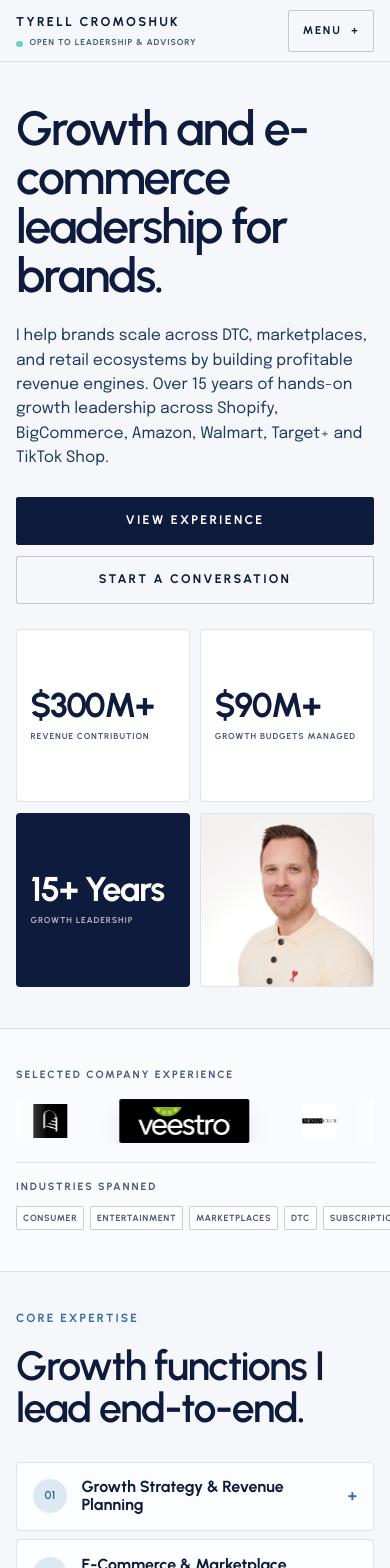
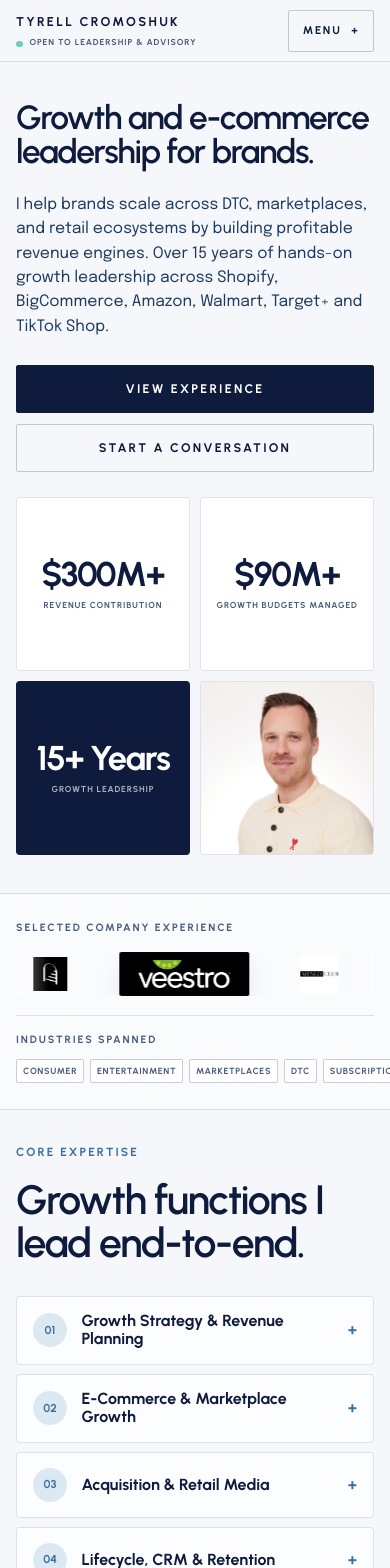
Before and after one commit to tcromoshuk-creator/personal-site, a Next.js app: page / in a window 390 px wide. Shown: the top 1568 px of the page. Built offline with nearby package versions, Linux system fonts and the light colour scheme.

Commit message:
Refine mobile homepage layout

```diff
--- a/src/app/globals.css
+++ b/src/app/globals.css
@@ -399,6 +399,10 @@ p {
   max-width: 980px;
 }
 
+.hero-title-mobile {
+  display: none;
+}
+
 .hero-heading .eyebrow {
   margin-bottom: 0.15rem;
 }
@@ -627,6 +631,11 @@ p {
   opacity: 1;
 }
 
+.company-mark.square-logo img {
+  max-height: 46px;
+  max-width: 46px;
+}
+
 .company-mark strong {
   font: inherit;
 }
@@ -868,6 +877,11 @@ p {
   background: #000000;
 }
 
+.case-logo-five-four-menlo-club img {
+  max-height: 40px;
+  max-width: 40px;
+}
+
 .case-company-mark {
   color: var(--ink);
   font-family: "Urbanist", ui-sans-serif, system-ui, sans-serif;
@@ -1430,6 +1444,11 @@ p {
     width: 100%;
   }
 
+  .hero-metric-card {
+    align-items: center;
+    text-align: center;
+  }
+
   .capability-architecture {
     display: none;
   }
@@ -1447,6 +1466,26 @@ p {
   .logo-section {
     padding-bottom: 2rem;
     padding-top: 2rem;
+  }
+
+  .platform-grid {
+    grid-template-columns: repeat(2, minmax(0, 1fr));
+  }
+
+  .platform-card:nth-child(5) {
+    grid-column: 1 / -1;
+    text-align: center;
+  }
+
+  .platform-card:nth-child(5) .platform-list {
+    grid-template-columns: repeat(2, minmax(0, 1fr));
+    justify-items: center;
+  }
+
+  .contact-section .section-heading h2 {
+    margin-left: auto;
+    margin-right: auto;
+    max-width: 15ch;
   }
 
   .company-roster {
@@ -1483,7 +1522,7 @@ p {
   }
 
   h1 {
-    font-size: clamp(2.6rem, 14vw, 4rem);
+    font-size: clamp(2.05rem, 8.6vw, 2.45rem);
     line-height: 1.02;
   }
 
@@ -1498,15 +1537,29 @@ p {
 
   .section,
   .page-hero {
-    padding-bottom: 2.35rem;
+    padding-bottom: 2.15rem;
     padding-left: 1rem;
     padding-right: 1rem;
+    padding-top: 2.15rem;
+  }
+
+  .hero {
+    padding-bottom: 2.35rem;
     padding-top: 2.35rem;
   }
 
-  .hero {
-    padding-bottom: 2.6rem;
-    padding-top: 2.6rem;
+  .hero h1 {
+    font-size: clamp(2.05rem, 8.6vw, 2.45rem);
+    line-height: 1.02;
+    max-width: 100%;
+  }
+
+  .hero-title-desktop {
+    display: none;
+  }
+
+  .hero-title-mobile {
+    display: inline;
   }
 
   .hero-lower-copy {
@@ -1524,6 +1577,8 @@ p {
   }
 
   .hero-proof {
+    margin-left: auto;
+    margin-right: auto;
     padding-top: 0;
   }
 
@@ -1538,7 +1593,9 @@ p {
   }
 
   .hero-metric-card {
+    align-items: center;
     padding: 0.85rem;
+    text-align: center;
   }
 
   .hero-metric-card strong {
@@ -1585,6 +1642,16 @@ p {
   .company-mark.adparlor-legacy img {
     max-height: 42px;
     max-width: 160px;
+  }
+
+  .company-mark.square-logo img {
+    max-height: 38px;
+    max-width: 38px;
+  }
+
+  .logo-section {
+    padding-bottom: 1.35rem;
+    padding-top: 1.65rem;
   }
 
   .industry-tags-block {
@@ -1618,6 +1685,14 @@ p {
     margin-top: 1.1rem;
   }
 
+  .case-proof-section,
+  .matrix-section,
+  .audience-section,
+  .contact-section {
+    padding-bottom: 2.1rem;
+    padding-top: 2.1rem;
+  }
+
   .case-card-compact {
     gap: 1rem;
     padding: 1.15rem;
@@ -1682,6 +1757,12 @@ p {
 
   .platform-card:nth-child(5) {
     grid-column: 1 / -1;
+    text-align: center;
+  }
+
+  .platform-card:nth-child(5) .platform-list {
+    grid-template-columns: repeat(2, minmax(0, 1fr));
+    justify-items: center;
   }
 
   .platform-card h3 {
@@ -1757,11 +1838,11 @@ p {
   }
 
   .contact-section .section-heading h2 {
-    font-size: clamp(2.2rem, 11vw, 3.15rem);
-    line-height: 1.12;
+    font-size: clamp(1.95rem, 8.9vw, 2.45rem);
+    line-height: 1.08;
     margin-left: auto;
     margin-right: auto;
-    max-width: 12ch;
+    max-width: 15ch;
   }
 
   .contact-section .section-heading p {
--- a/src/components/CaseCard.tsx
+++ b/src/components/CaseCard.tsx
@@ -47,7 +47,9 @@ function CaseLogo({ study }: { study: CaseStudy }) {
 
   return (
     <span
-      className={`case-logo-mark${whiteLogoSlugs.has(study.slug) ? " case-logo-white-mark" : ""}`}
+      className={`case-logo-mark case-logo-${study.slug}${
+        whiteLogoSlugs.has(study.slug) ? " case-logo-white-mark" : ""
+      }`}
     >
       <Image src={logo} alt="" width={120} height={48} sizes="120px" />
     </span>
--- a/src/components/Hero.tsx
+++ b/src/components/Hero.tsx
@@ -21,12 +21,27 @@ export function Hero({
   availability,
   showSystemMap = false,
 }: HeroProps) {
+  const useMobileHeroBreak = title === "Growth and e-commerce leadership for brands.";
+
   return (
     <section className={showSystemMap ? "section hero" : "page-hero"}>
       <div className={showSystemMap ? "section-inner hero-grid" : "section-inner"}>
         <div className="hero-heading">
           {eyebrow && <p className="eyebrow">{eyebrow}</p>}
-          <h1>{title}</h1>
+          <h1>
+            {useMobileHeroBreak ? (
+              <>
+                <span className="hero-title-desktop">{title}</span>
+                <span className="hero-title-mobile">
+                  Growth and e-commerce
+                  <br />
+                  leadership for brands.
+                </span>
+              </>
+            ) : (
+              title
+            )}
+          </h1>
         </div>
         <div className="hero-lower-copy">
           <p className="lede">{intro}</p>
--- a/src/lib/content.ts
+++ b/src/lib/content.ts
@@ -66,7 +66,12 @@ export const companyStrip = [
   { name: "Netflix", mark: "Netflix", logo: "/logos/netflix.svg" },
   { name: "Paxful / Echo Base", mark: "Echo Base / Paxful", logo: "/logos/echo-base-global-linkedin-logo.jpg" },
   { name: "Veestro", mark: "Veestro", logo: "/logos/veestro.png", logoTone: "color-on-dark" },
-  { name: "Menlo Club / Five Four Group", mark: "Menlo Club", logo: "/logos/menlo-club-linkedin-logo.jpg" },
+  {
+    name: "Menlo Club / Five Four Group",
+    mark: "Menlo Club",
+    logo: "/logos/menlo-club-linkedin-logo.jpg",
+    logoTone: "square-logo",
+  },
   { name: "adMixt", mark: "adMixt", logo: "/logos/admixt-linkedin-logo.jpg" },
   { name: "adParlor", mark: "adParlor", logo: "/logos/adparlor-logo.png", logoTone: "adparlor-legacy" },
   { name: "Ocean / Yotpo", mark: "Ocean", logo: "/logos/ocean-yotpo-linkedin-logo.jpg" },
@@ -180,7 +185,7 @@ export const platformEcosystem = [
     group: "Analytics",
     items: [
       "GA4",
-      "Dashboards",
+      "Power BI",
       "CAC/LTV",
       "MER / ROAS / tACOS",
       "Forecasting",
```
